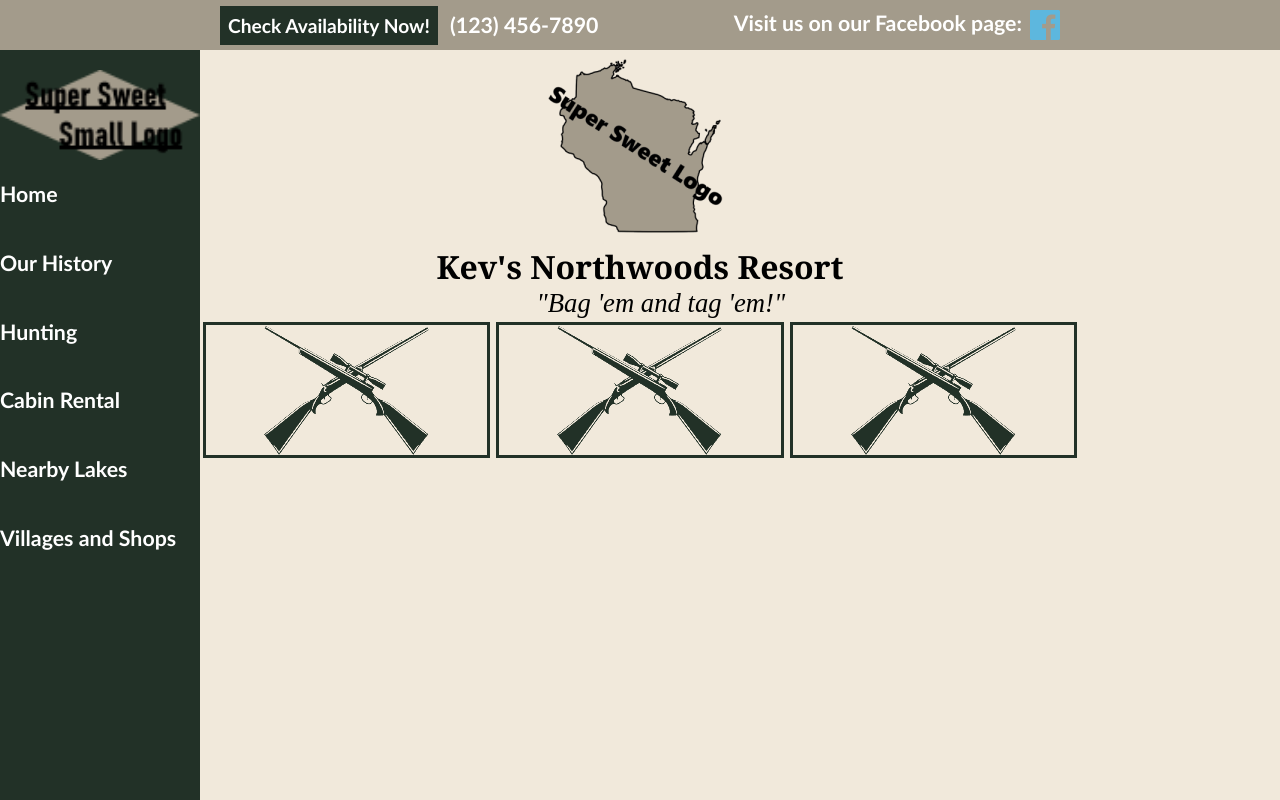
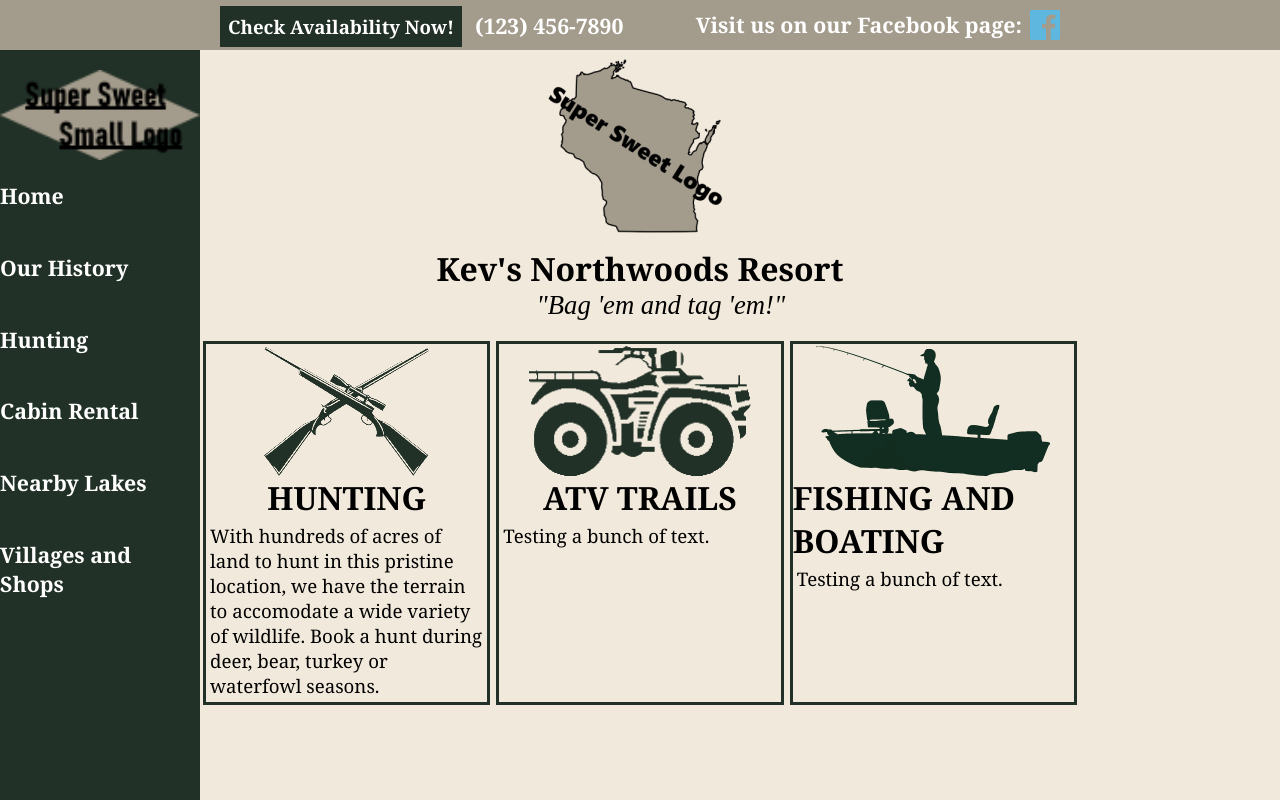
Before and after one commit to MeyerKP/fake_resort, a plain HTML site: page index.html in a window 1280 px wide. Drawn offline with Linux system fonts and the light colour scheme.

Commit message:
Add main body content

```diff
--- a/css/styles.css
+++ b/css/styles.css
@@ -1,6 +1,7 @@
 body {
   background: #F1E9DB;
-  font-family: 'calibri';
+  font-family: 'Cambria';
+  font-size: 14pt;
   color: #000000;
   margin: 0;
 }
@@ -9,6 +10,7 @@ a {
 }
 .container {
   margin: 0 200px;
+  display: flex;
 }
 .flex-centered {
   display: flex;
@@ -37,7 +39,7 @@ a {
 #top-nav-button {
   color: #ffffff;
   font-weight: bold;
-  font-size: larger;
+  font-size: 14pt;
   background: #223127;
   padding: 8px;
   margin-left: 20px;
@@ -106,10 +108,25 @@ a.fb-img-link:hover::after {
 }
 .main-body {
   flex: 1;
+  display: flex;
+  flex-direction: column;
+  align-items: center;
   border-style: solid;
   border-width: 3px;
   border-color: #223127;
-  display: flex;
-  justify-content: center;
   margin: 3px;
+  margin-top: 20px;
 }
+.main-body-art {
+  height: 130px;
+  margin-top: 2px;
+}
+.main-body-header {
+  font-size: 24pt;
+  font-weight: bold;
+  margin: 0;
+}
+.main-body-text {
+  align-self: flex-start;
+  margin: 4px
+}
--- a/index.html
+++ b/index.html
@@ -15,7 +15,7 @@
     <div id="top-right-hypers">
       <a class="top-nav-font" target="_blank" href="fake_facebook_page.html"> Visit us on our Facebook page:
       </a>
-      <a class="fb-img-link" target="_blank" href="availability.html"> <img src="img/FB_logo_link.png" alt="">
+      <a class="fb-img-link" target="_blank" href="fake_facebook_page.html"> <img src="img/FB_logo_link.png" alt="">
       </a>
     </div>
   </div>
@@ -38,15 +38,23 @@
     <p id="bagandtag2"> "Bag 'em and tag 'em!"</p>
   </div>
 </div>
-<div class="container flex-centered">
+<div class="container">
   <div class="main-body">
-    <img src="img/rifles_art.png">
+    <img class="main-body-art" src="img/rifles_art.png">
+    <p class="main-body-header">HUNTING</p>
+    <p class="main-body-text">With hundreds of acres of land to hunt in this pristine location, we have
+      the terrain to accomodate a wide variety of wildlife. Book a hunt during deer, bear, turkey or
+      waterfowl seasons.</p>
   </div>
   <div class="main-body">
-    <img src="img/rifles_art.png">
+    <img class="main-body-art" src="img/atv_art.png">
+    <p class="main-body-header">ATV TRAILS</p>
+    <p class="main-body-text">Testing a bunch of text.</p>
   </div>
   <div class="main-body">
-    <img src="img/rifles_art.png">
+    <img class="main-body-art" src="img/fisherman_art.png">
+    <p class="main-body-header">FISHING AND BOATING</p>
+    <p class="main-body-text">Testing a bunch of text.</p>
   </div>
 </div>
 </body>
```
Also changed, not shown: img/atv_art.png (added), img/fisherman.jpg (added), img/fisherman_art.png (added).
